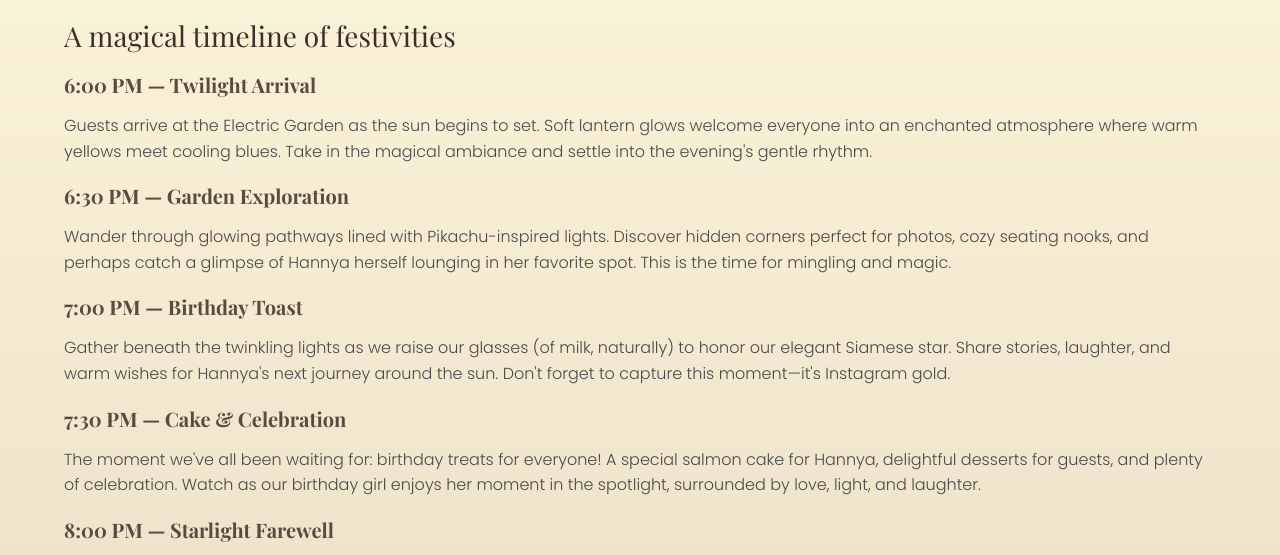
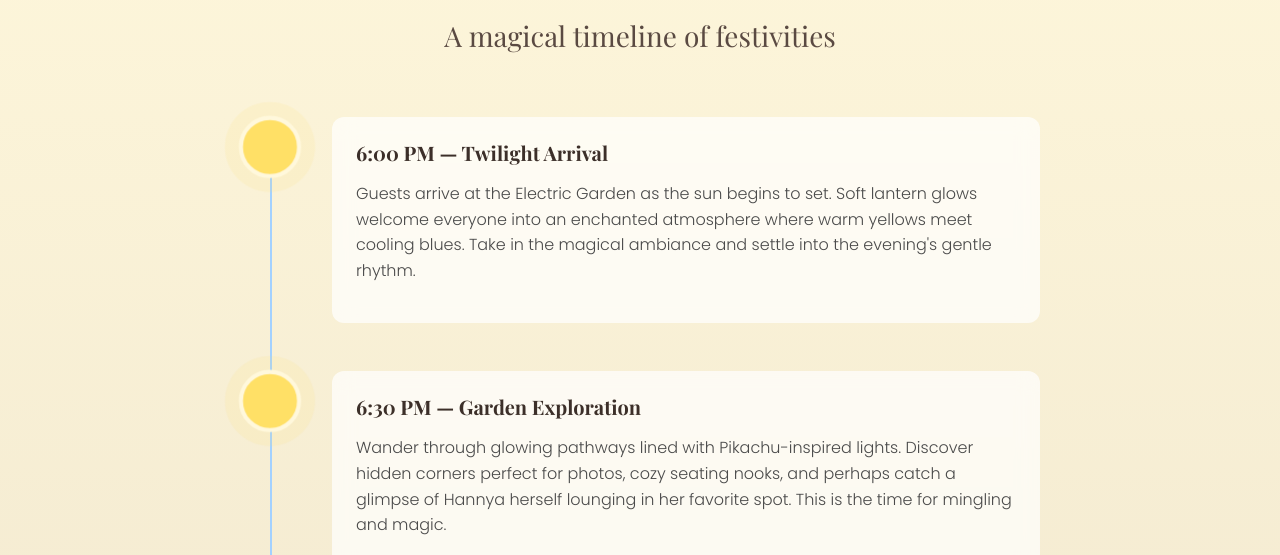
Before and after one commit to NyeinSuThwe/project3, a plain HTML site: page schedule.html in a window 1280 px wide. Shown: the part 232-787 px from the top of the page. Drawn offline with nearby package versions, Linux system fonts and the light colour scheme.

Commit message:
schedule page

```diff
--- a/style.css
+++ b/style.css
@@ -217,3 +217,78 @@ main {
   background: rgba(255, 224, 102, 0.2);
   transform: translateX(5px);
 }
+
+.schedule-subtitle {
+  text-align: center;
+  color: var(--cocoa-shadow);
+  font-weight: 300;
+  margin-bottom: var(--space-xxl);
+}
+
+.timeline {
+  max-width: 800px;
+  margin: 0 auto;
+  position: relative;
+}
+
+.timeline::before {
+  content: '';
+  position: absolute;
+  left: 30px;
+  top: 0;
+  bottom: 0;
+  width: 2px;
+  background: var(--soft-blue);
+}
+
+.timeline-item {
+  display: flex;
+  gap: var(--space-lg);
+  margin-bottom: var(--space-xl);
+  position: relative;
+}
+
+.timeline-marker {
+  width: 60px;
+  height: 60px;
+  border-radius: 50%;
+  background: var(--pikachu-glow);
+  border: 4px solid var(--garden-cream);
+  flex-shrink: 0;
+  position: relative;
+  z-index: 2;
+  box-shadow: 0 0 0 8px rgba(255, 224, 102, 0.2);
+  animation: lanternPulse 3s ease-in-out infinite;
+}
+
+/* Lantern Pulse Animation */
+@keyframes lanternPulse {
+  0%, 100% {
+    box-shadow: 0 0 0 8px rgba(255, 224, 102, 0.2);
+    transform: scale(1);
+  }
+  50% {
+    box-shadow: 0 0 0 15px rgba(255, 224, 102, 0.1);
+    transform: scale(1.05);
+  }
+}
+
+.timeline-content {
+  flex: 1;
+  background: rgba(255, 255, 255, 0.7);
+  padding: var(--space-md);
+  border-radius: 12px;
+  backdrop-filter: blur(10px);
+  transition: all 0.3s ease;
+}
+
+.timeline-content:hover {
+  background: rgba(255, 255, 255, 0.9);
+  transform: translateX(5px);
+  box-shadow: 0 5px 20px rgba(90, 74, 66, 0.1);
+}
+
+.timeline-content h3 {
+  margin-top: 0;
+  color: var(--deep-mocha);
+}
```
